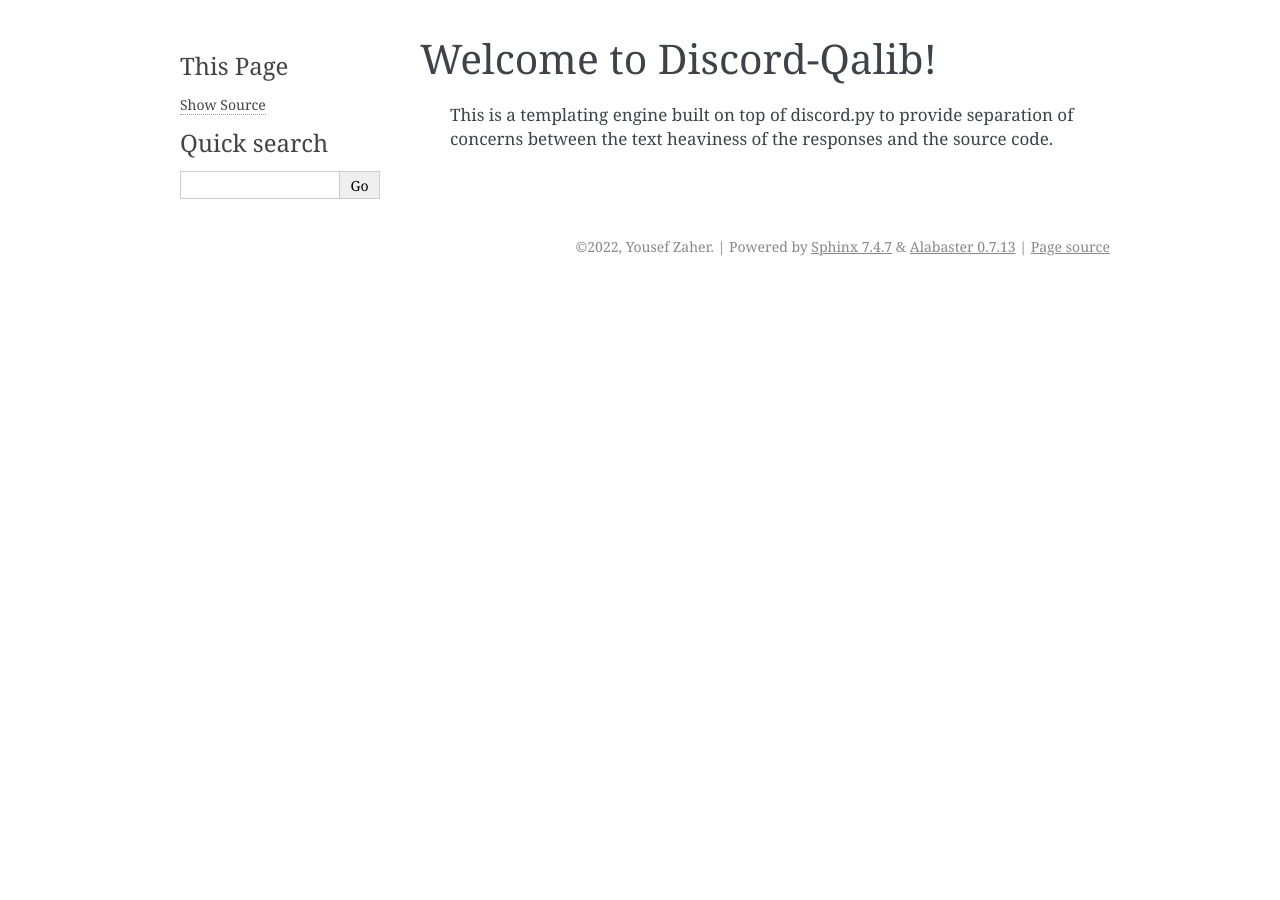
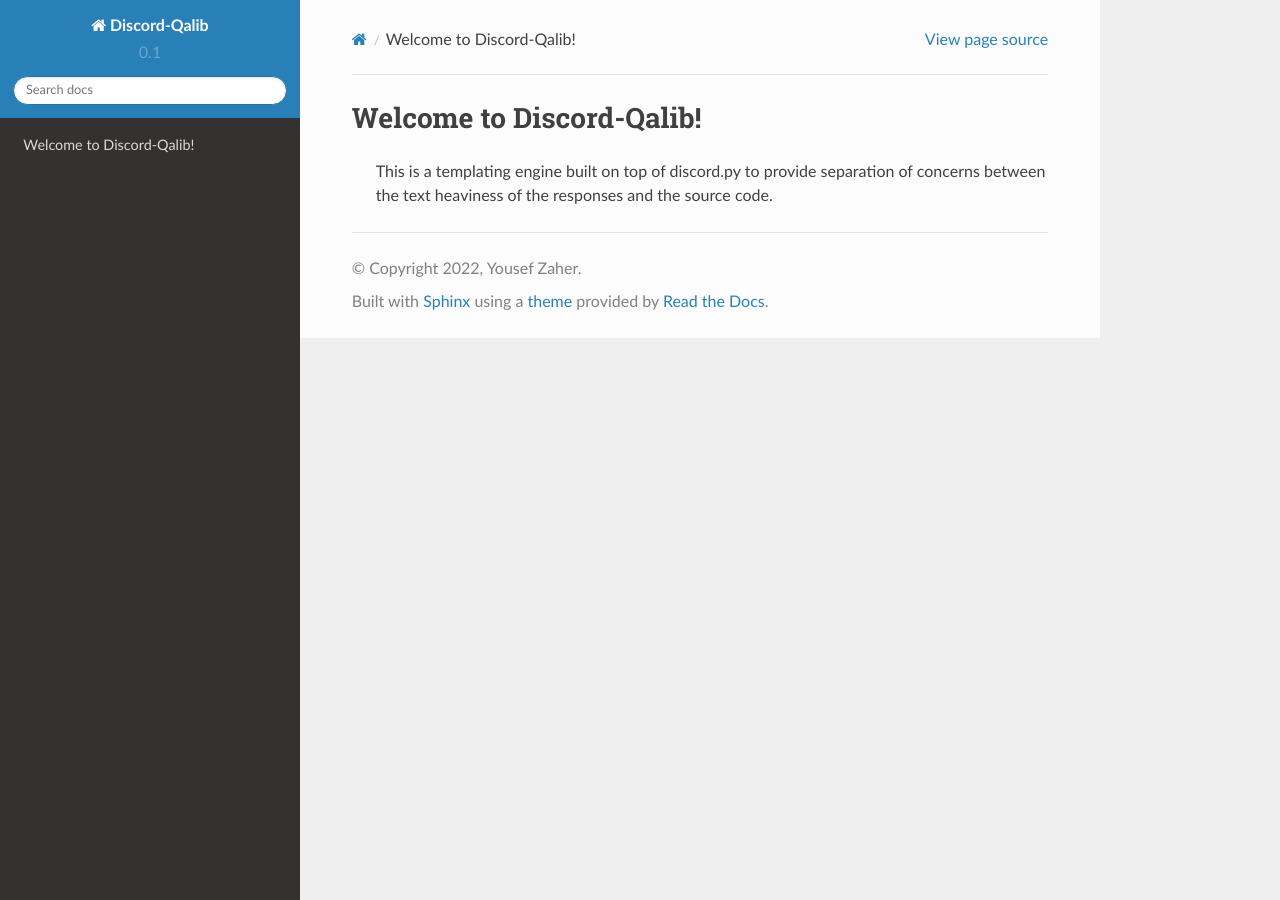
Before and after one commit to YousefEZ/discord-qalib, a Sphinx documentation site: the page built from docs/index.rst, in a window 1280 px wide. Built offline with Sphinx 7.4.7 and the Read the Docs theme 2.0.0, drawn with Linux system fonts in a browser that asks for light colours; some of the changed lines change nothing that is shown.

Commit message:
:recycle: update conf.py file

```diff
--- a/docs/conf.py
+++ b/docs/conf.py
@@ -1,34 +1,28 @@
+#!/usr/bin/env python3
 # -*- coding: utf-8 -*-
 #
-# Configuration file for the Sphinx documentation builder.
+# WordCount documentation build configuration file, created by
+# sphinx-quickstart on Fri Jun  8 14:27:52 2018.
 #
-# This file does only contain a selection of the most common options. For a
-# full list see the documentation:
-# http://www.sphinx-doc.org/en/master/config
-
-# -- Path setup --------------------------------------------------------------
+# This file is execfile()d with the current directory set to its
+# containing dir.
+#
+# Note that not all possible configuration values are present in this
+# autogenerated file.
+#
+# All configuration values have a default; values that are commented out
+# serve to show the default.
 
 # If extensions (or modules to document with autodoc) are in another directory,
 # add these directories to sys.path here. If the directory is relative to the
 # documentation root, use os.path.abspath to make it absolute, like shown here.
 #
-# import os
-# import sys
-# sys.path.insert(0, os.path.abspath('.'))
+import os
+import sys
 
+sys.path.insert(0, os.path.abspath('../qalib'))
 
-# -- Project information -----------------------------------------------------
-
-project = 'Discord-Qalib Templating Engine for Python'
-copyright = '2022, Yousef Zaher'
-author = 'Yousef Zaher'
-
-# The short X.Y version
-version = ''
-# The full version, including alpha/beta/rc tags
-release = '1.0'
-
-# -- General configuration ---------------------------------------------------
+# -- General configuration ------------------------------------------------
 
 # If your documentation needs a minimal Sphinx version, state it here.
 #
@@ -37,9 +31,7 @@
 # Add any Sphinx extension module names here, as strings. They can be
 # extensions coming with Sphinx (named 'sphinx.ext.*') or your custom
 # ones.
-extensions = [
-    'sphinx.ext.githubpages',
-]
+extensions = ['sphinx.ext.autodoc']
 
 # Add any paths that contain templates here, relative to this directory.
 templates_path = ['_templates']
@@ -53,6 +45,20 @@
 # The master toctree document.
 master_doc = 'index'
 
+# General information about the project.
+project = 'Discord-Qalib'
+copyright = '2022, Yousef Zaher'
+author = 'YousefEZ'
+
+# The version info for the project you're documenting, acts as replacement for
+# |version| and |release|, also used in various other places throughout the
+# built documents.
+#
+# The short X.Y version.
+version = '0.1'
+# The full version, including alpha/beta/rc tags.
+release = '0.1'
+
 # The language for content autogenerated by Sphinx. Refer to documentation
 # for a list of supported languages.
 #
@@ -62,18 +68,21 @@
 
 # List of patterns, relative to source directory, that match files and
 # directories to ignore when looking for source files.
-# This pattern also affects html_static_path and html_extra_path.
-exclude_patterns = []
+# This patterns also effect to html_static_path and html_extra_path
+exclude_patterns = ['_build', 'Thumbs.db', '.DS_Store']
 
 # The name of the Pygments (syntax highlighting) style to use.
-pygments_style = None
+pygments_style = 'sphinx'
 
-# -- Options for HTML output -------------------------------------------------
+# If true, `todo` and `todoList` produce output, else they produce nothing.
+todo_include_todos = False
+
+# -- Options for HTML output ----------------------------------------------
 
 # The theme to use for HTML and HTML Help pages.  See the documentation for
 # a list of builtin themes.
 #
-html_theme = 'alabaster'
+html_theme = 'sphinx_rtd_theme'
 
 # Theme options are theme-specific and customize the look and feel of a theme
 # further.  For a list of options available for each theme, see the
@@ -84,25 +93,26 @@
 # Add any paths that contain custom static files (such as style sheets) here,
 # relative to this directory. They are copied after the builtin static files,
 # so a file named "default.css" will overwrite the builtin "default.css".
-html_static_path = ['_static']
+html_static_path = []
 
 # Custom sidebar templates, must be a dictionary that maps document names
 # to template names.
 #
-# The default sidebars (for documents that don't match any pattern) are
-# defined by theme itself.  Builtin themes are using these templates by
-# default: ``['localtoc.html', 'relations.html', 'sourcelink.html',
-# 'searchbox.html']``.
-#
-# html_sidebars = {}
+# This is required for the alabaster theme
+# refs: http://alabaster.readthedocs.io/en/latest/installation.html#sidebars
+html_sidebars = {
+    '**': [
+        'relations.html',  # needs 'show_related': True theme option to display
+        'searchbox.html',
+    ]
+}
 
-
-# -- Options for HTMLHelp output ---------------------------------------------
+# -- Options for HTMLHelp output ------------------------------------------
 
 # Output file base name for HTML help builder.
-htmlhelp_basename = 'DevNetCreateDemodoc'
+htmlhelp_basename = 'DiscordQalibdoc'
 
-# -- Options for LaTeX output ------------------------------------------------
+# -- Options for LaTeX output ---------------------------------------------
 
 latex_elements = {
     # The paper size ('letterpaper' or 'a4paper').
@@ -126,45 +136,26 @@
 # (source start file, target name, title,
 #  author, documentclass [howto, manual, or own class]).
 latex_documents = [
-    (master_doc, 'DevNetCreateDemo.tex', 'DevNet Create Demo Documentation',
-     'Anne Gentle', 'manual'),
+    (master_doc, 'DiscordQalib.tex', 'Discord-Qalib Documentation',
+     'Yousef Zaher', 'manual'),
 ]
 
-# -- Options for manual page output ------------------------------------------
+# -- Options for manual page output ---------------------------------------
 
 # One entry per manual page. List of tuples
 # (source start file, name, description, authors, manual section).
 man_pages = [
-    (master_doc, 'devnetcreatedemo', 'DevNet Create Demo Documentation',
+    (master_doc, 'Discord-Qalib', 'WordCount Documentation',
      [author], 1)
 ]
 
-# -- Options for Texinfo output ----------------------------------------------
+# -- Options for Texinfo output -------------------------------------------
 
 # Grouping the document tree into Texinfo files. List of tuples
 # (source start file, target name, title, author,
 #  dir menu entry, description, category)
 texinfo_documents = [
-    (master_doc, 'DevNetCreateDemo', 'DevNet Create Demo Documentation',
-     author, 'DevNetCreateDemo', 'For DevNet Create 2019, this demonstrated building using GitHub Pages with Sphinx.',
+    (master_doc, 'Discord-Qalib', 'Discord-Qalib Documentation',
+     author, 'Discord-Qalib', 'Discord.py templating engine',
      'Miscellaneous'),
 ]
-
-# -- Options for Epub output -------------------------------------------------
-
-# Bibliographic Dublin Core info.
-epub_title = project
-
-# The unique identifier of the text. This can be a ISBN number
-# or the project homepage.
-#
-# epub_identifier = ''
-
-# A unique identification for the text.
-#
-# epub_uid = ''
-
-# A list of files that should not be packed into the epub file.
-epub_exclude_files = ['search.html']
-
-# -- Extension configuration -------------------------------------------------
```
